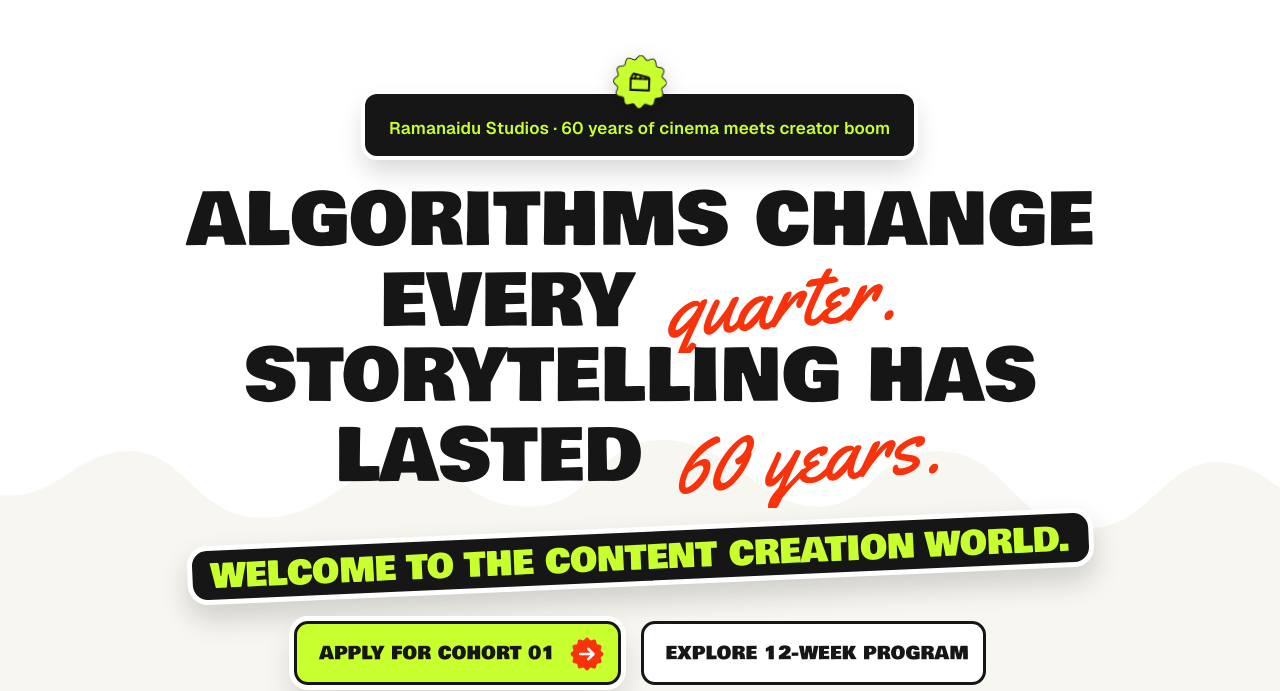
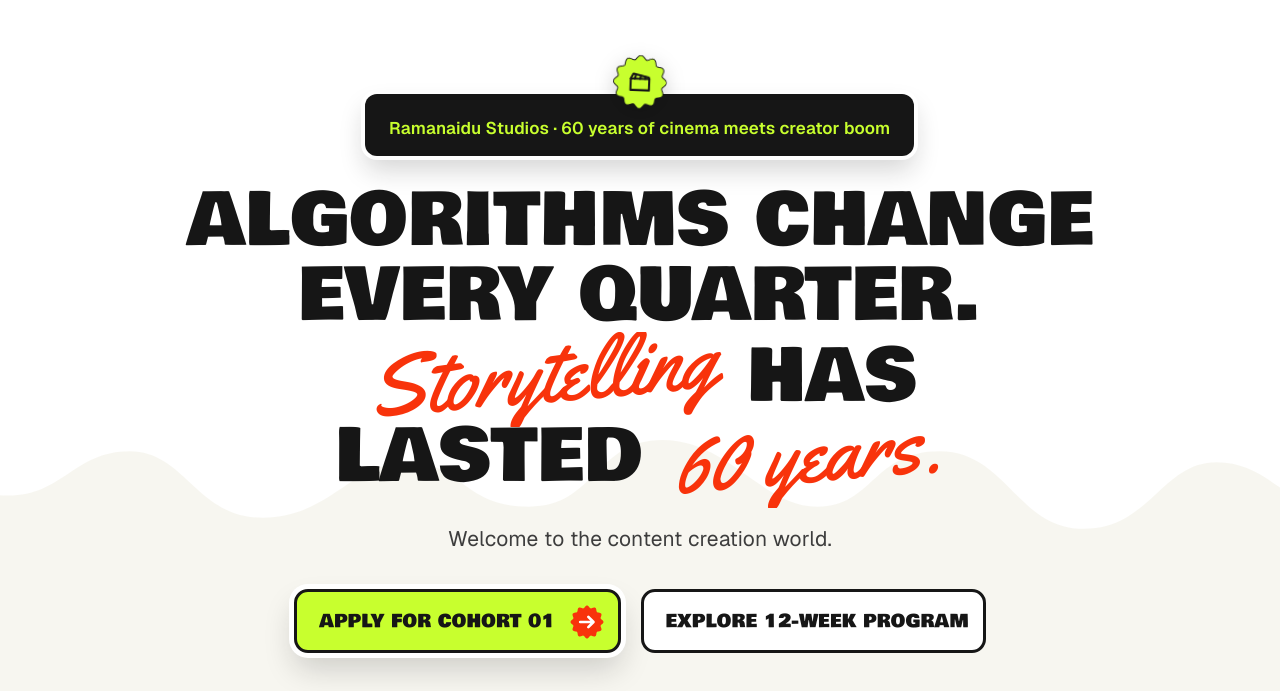
Before and after one commit to vamshicreates/creator-school-ramanaidu-studios, a plain HTML site: page index.html in a window 1280 px wide. Shown: the part 145-836 px from the top of the page. Drawn offline with nearby package versions, Linux system fonts and the light colour scheme.

Commit message:
Hero: script highlight on Storytelling and 60 years, subtle welcome line
Co-Authored-By: Claude Opus 5.5 <noreply@anthropic.com>
Claude-Session: https://claude.ai/code/session_017x75gjDAQKuRtmqzqfuFLs

```diff
--- a/index.html
+++ b/index.html
@@ -135,8 +135,7 @@ p{margin:0}
 .hero h1 .scr{font-size:1.2em;transform:translateY(.02em) rotate(-5deg)}
 .hero .lede{margin-top:26px;max-width:36ch;font-size:clamp(17px,1.6vw,20px);color:var(--ink2);animation:fadeUp .8s ease 1.9s both}
 .hero .lede b{color:var(--ink);font-weight:600}
-.hero .welcome{margin-top:34px;font-family:var(--display);text-transform:uppercase;font-size:clamp(18px,2.6vw,34px);line-height:1.05;animation:pop .8s cubic-bezier(.3,1.5,.5,1) 1.95s both;max-width:100%}
-.hero .welcome .tag{transform:rotate(-2.5deg);padding:.3em .55em .18em;text-wrap:balance}
+.hero .welcome{margin-top:30px;font-family:var(--body);font-weight:400;font-size:clamp(17px,1.7vw,21px);color:var(--ink2);letter-spacing:.01em;animation:fadeUp .8s ease 1.95s both;max-width:100%}
 .hero .ctas{display:flex;flex-wrap:wrap;justify-content:center;gap:20px;margin-top:34px;animation:fadeUp .8s ease 2s both}
 @keyframes rise{from{transform:translateY(105%) rotate(4deg)}to{transform:none}}
 @keyframes fadeUp{from{opacity:0;transform:translateY(18px)}to{opacity:1;transform:none}}
@@ -496,11 +495,11 @@ p{margin:0}
     </div>
     <h1 aria-label="Algorithms change every quarter. Storytelling has lasted 60 years.">
       <span class="ln"><span>Algorithms change</span></span>
-      <span class="ln"><span>every <span class="scr">quarter.</span></span></span>
-      <span class="ln"><span>Storytelling has</span></span>
+      <span class="ln"><span>every quarter.</span></span>
+      <span class="ln"><span><span class="scr">Storytelling</span> has</span></span>
       <span class="ln"><span>lasted <span class="scr">60 years.</span></span></span>
     </h1>
-    <p class="welcome"><span class="tag">Welcome to the content creation world.</span></p>
+    <p class="welcome">Welcome to the content creation world.</p>
     <div class="ctas">
       <a class="btn" href="#apply">Apply for Cohort 01 <svg class="ar" viewBox="0 0 100 100" aria-hidden="true"><use href="#arrow"/></svg></a>
       <a class="btn ghost" href="#curriculum">Explore 12-week program</a>
```
